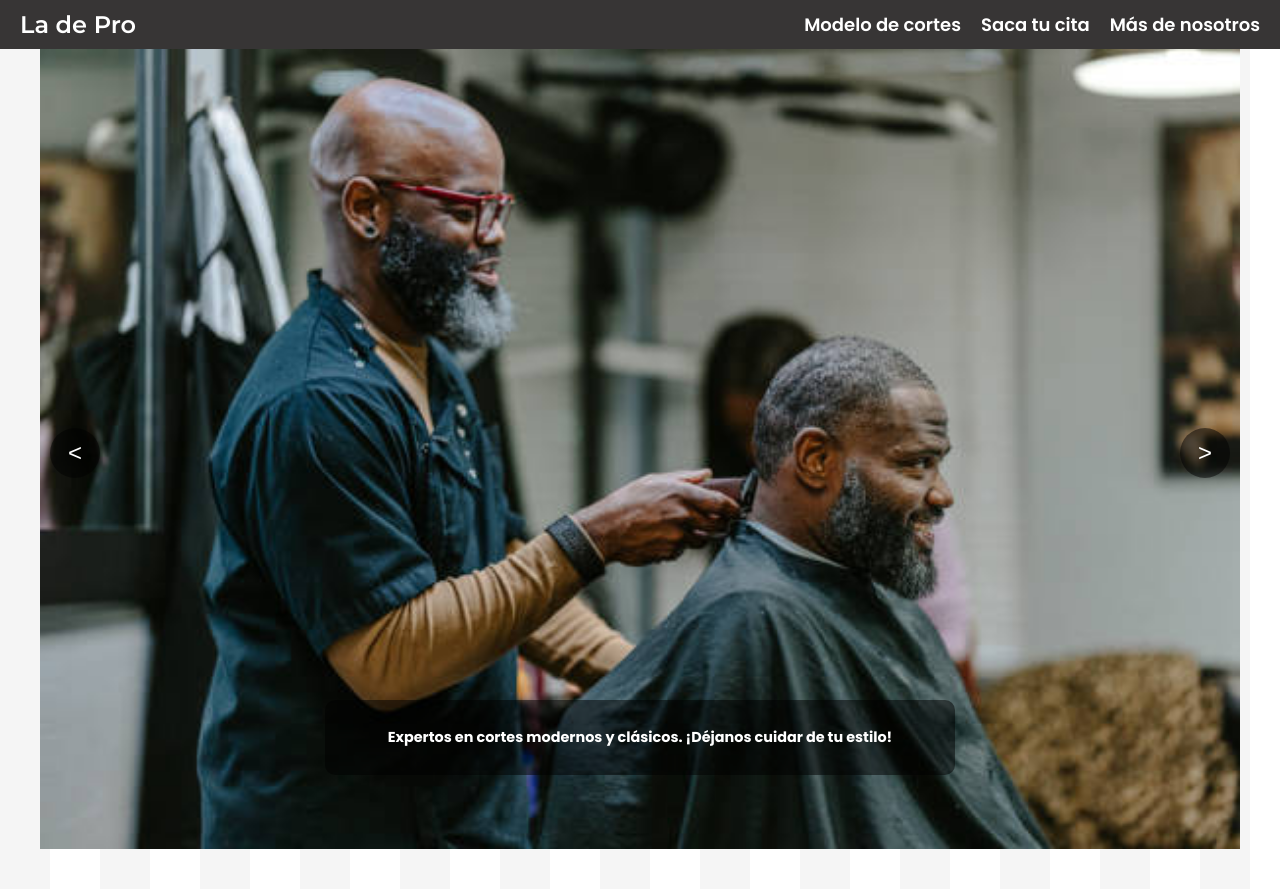
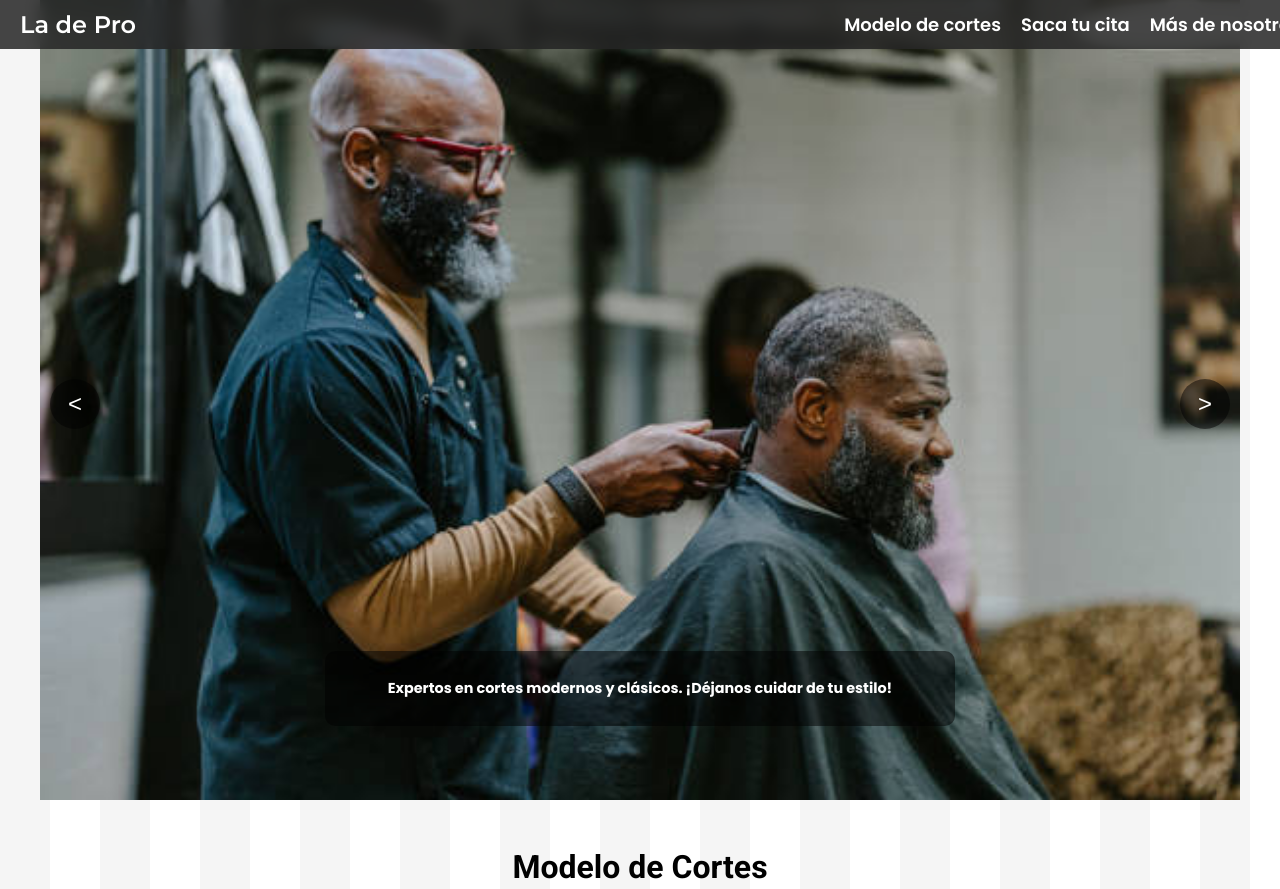
Before and after one commit to barryxd23/LaDePro, a plain HTML site: page index.html in a window 1280 px wide. Shown: the top 889 px of the page. Drawn offline with Linux system fonts and the light colour scheme.

Commit message:
MODIFICACION DEL NAV

```diff
--- a/css/styles.css
+++ b/css/styles.css
@@ -16,12 +16,16 @@ body {
 /* ESTILOS PARA LA NAVBAR */
 /* Contenedor de la barra de navegación */
 .navbar {
-  background-color: #373535;
+  background: rgba(37, 37, 37, 0.85); /* Fondo negro con opacidad */
+  backdrop-filter: blur(8px);       /* Desenfoque para un efecto "glassmorphism" */
   color: white;
   padding: 10px 20px;
-  position: relative;
+  position: fixed;   /* Fija el navbar en la parte superior */
+  width: 100%;
   z-index: 1000;
+  transition: background 0.3s ease;
 }
+
 
 /* Contenedor interno para alinear elementos */
 .navbar-container {
```
